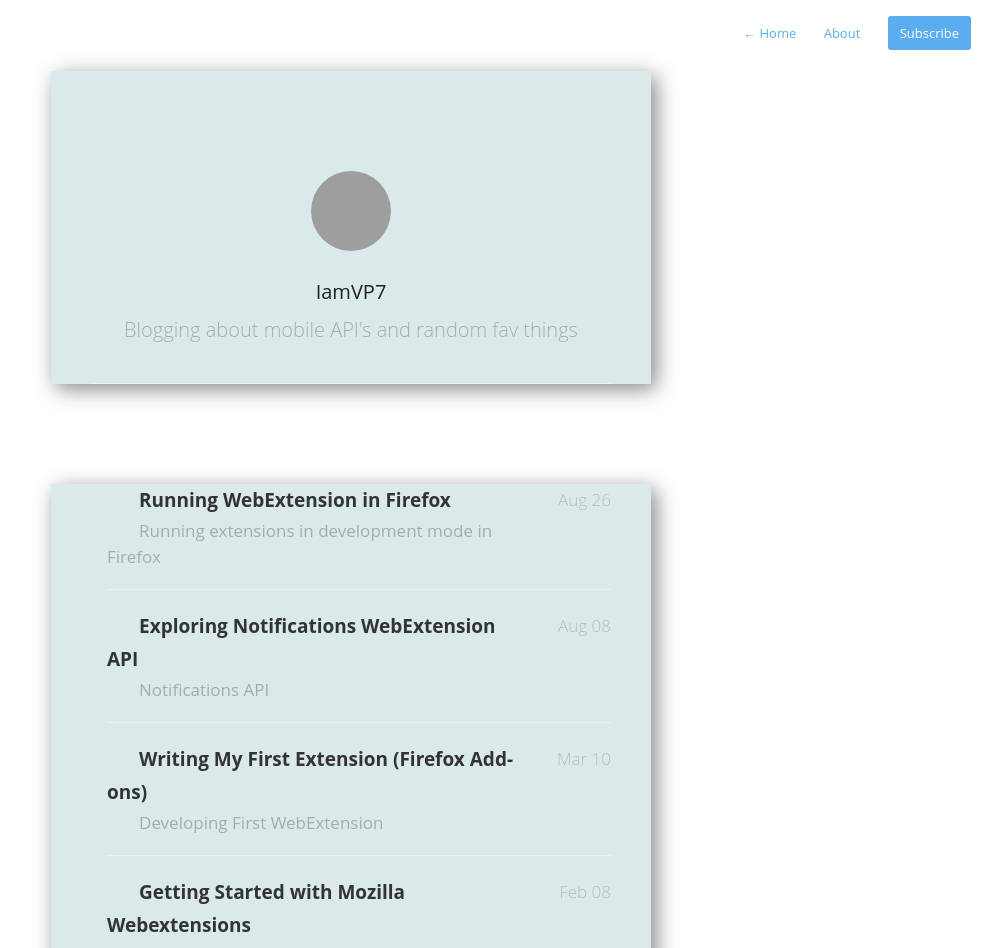
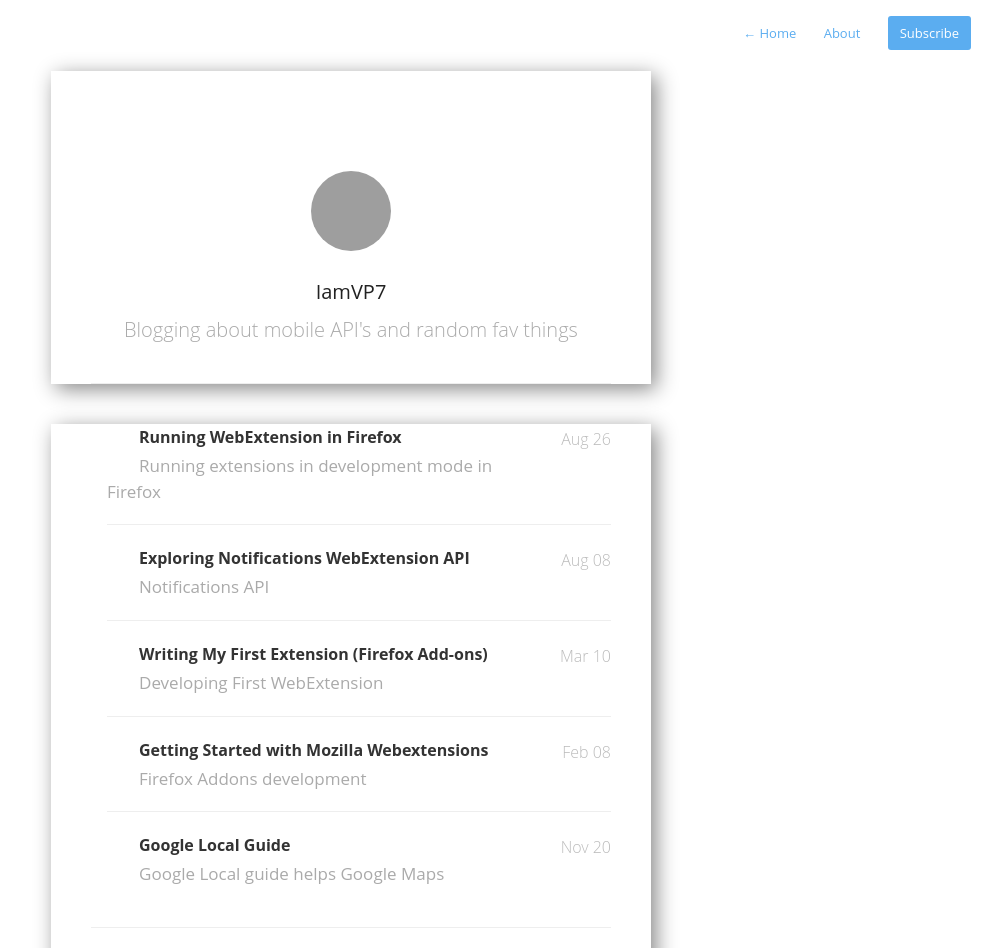
Before and after one commit to hellokarthic/iamVP7.github.io, a Jekyll site: the page built from index.html, in a window 1280 px wide. Shown: the top 948 px of the page, without its empty margins (289-1280 px from the left). Built offline with Jekyll 4.4.1, drawn with Linux system fonts in a browser that asks for light colours; nearby versions of some CDN libraries; the list of posts is cut into pages by our own code; grey boxes are pictures that could not be loaded.

Commit message:
changed styles

```diff
--- a/assets/css/style.css
+++ b/assets/css/style.css
@@ -151,7 +151,7 @@
   max-width: 80%;
   margin: 0 auto;
   padding: 60px 40px 100px 40px;
-	background-color: #daeaea;
+	background-color: #fff;
 	box-shadow: 5px 5px 20px #878787;
 }
 
@@ -402,7 +402,7 @@
 Post List
 =========================================== */
 #post-list,#archive-list {
-	margin-top: 100px;
+	margin-top: 10px;
 }
 
 #post-list li,#archive-list li {
@@ -421,14 +421,14 @@
 #post-list a {
 	color: #333;
 	display: block;
-	font: bold 19px/1.7 'Open Sans',"Helvetica Neue",helvetica,Arial,sans-serif;
+	font: bold 16px/1.7 'Open Sans',"Helvetica Neue",helvetica,Arial,sans-serif;
 }
 
 #post-list .dates {
 	float: right;
 	position: relative;
 	top: 1px;
-	font: 300 17px/1.8 'Open Sans', "Helvetica Neue",helvetica,Arial,sans-serif;
+	font: 300 16px/1.8 'Open Sans', "Helvetica Neue",helvetica,Arial,sans-serif;
 	color: #bbb;
 }
 
```
